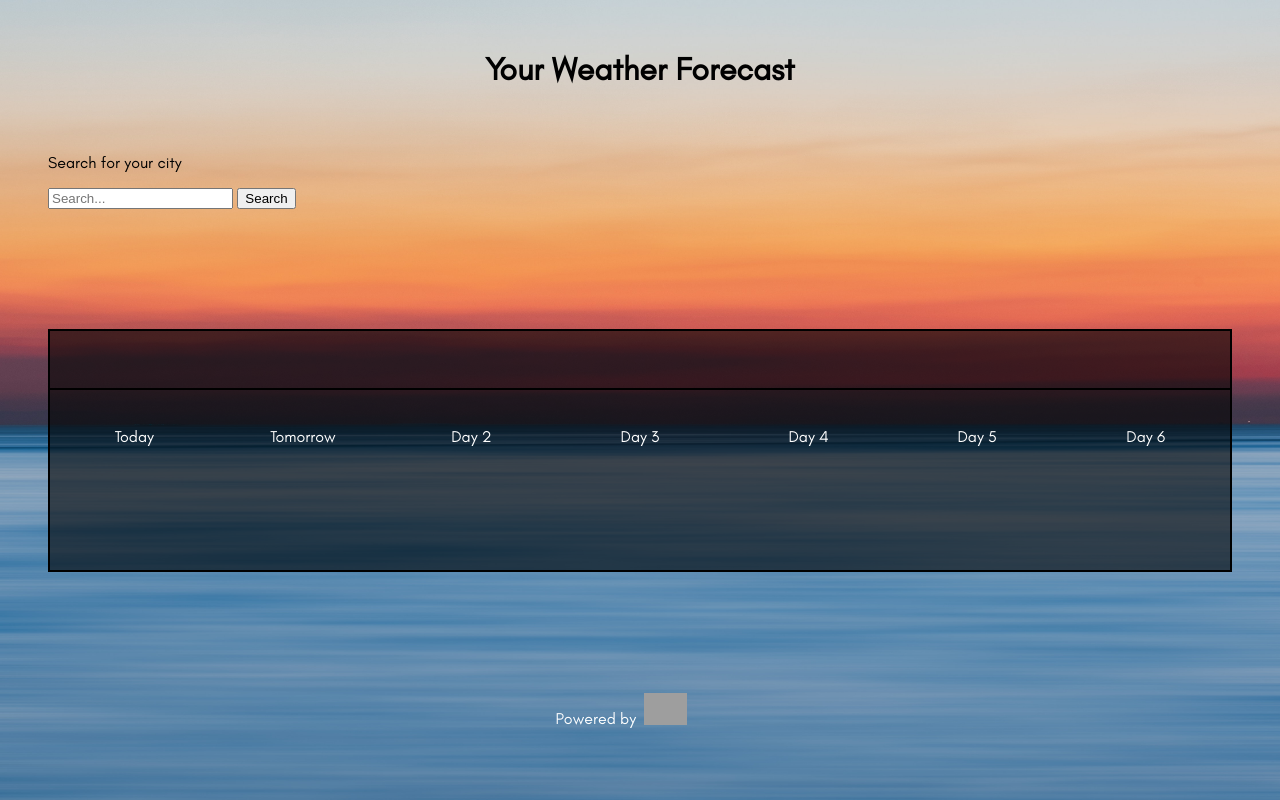
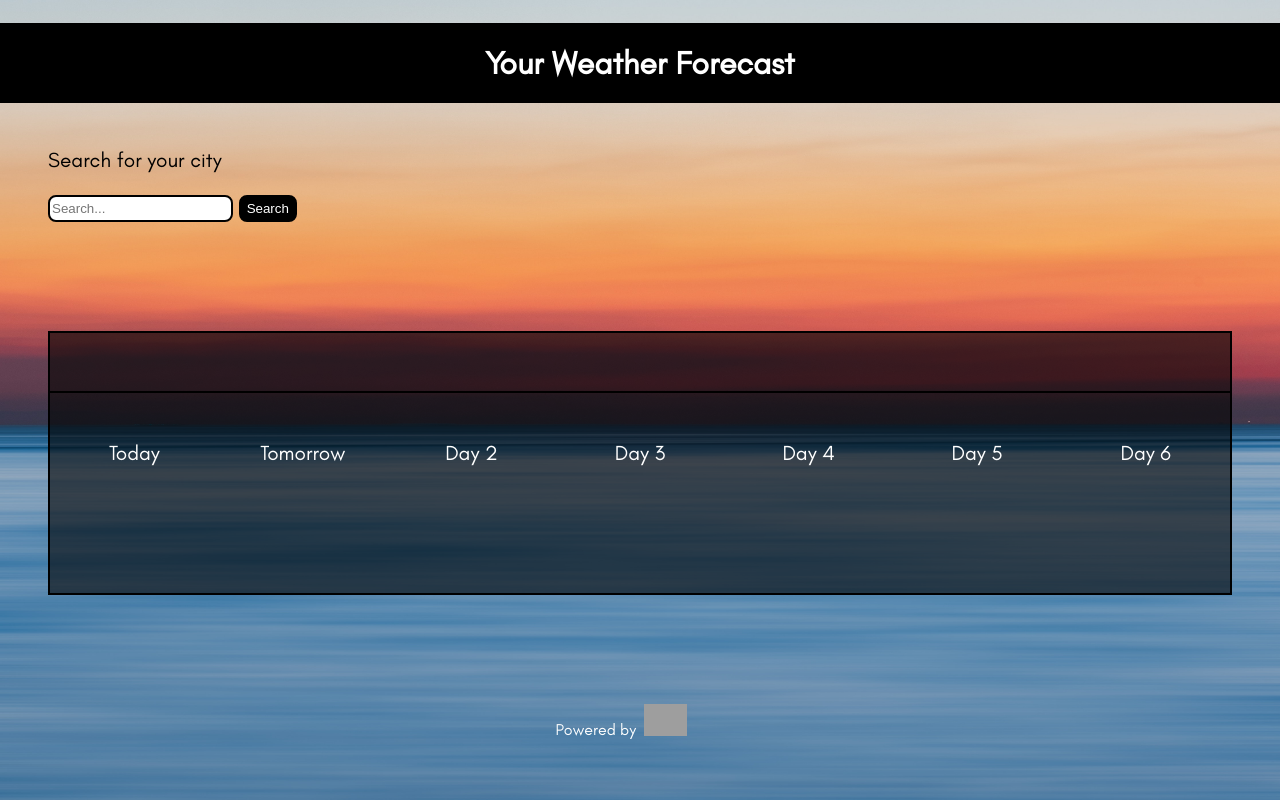
Before and after one commit to TylerWSchnabel/weather_app, a plain HTML site: page index.html in a window 1280 px wide. Drawn offline with Linux system fonts and the light colour scheme; no server answers; grey boxes are pictures that could not be loaded.

Commit message:
Added more style and degree symbols

```diff
--- a/index.html
+++ b/index.html
@@ -15,7 +15,7 @@
         <div class="searchContainer">
             <p class="searchHead">Search for your city</p>
             <input type="text" id="weatherSearch" placeholder="Search...">
-            <button type="button" id="weatherBtn" onclick="setCity()">Search</button>
+            <button type="button" id="weatherBtn" onclick="data.setCity()">Search</button>
         </div>
             <div id="weatherGrid">
             <h1 class="gridHead" id="gridHead"></h1>
--- a/index.js
+++ b/index.js
@@ -8,35 +8,30 @@ async function getWeather(){
     try {
         const response = await fetch('http://api.openweathermap.org/data/2.5/forecast?q='+city+'&appid=92df3df23b74efecfd8eb5b93886622f&units=imperial', {mode: 'cors'})
         const weekWeather = await response.json();
-
-        search.value = "";
-        console.log('Weeks Weather:');
-        console.log(weekWeather);
-        console.log(weekWeather.list[0].main.temp)
         displayWeather();
-        document.getElementById('gridHead').textContent = toTitleCase(city) + ", "+ weekWeather.city.country;
+        document.getElementById('gridHead').textContent = data.toTitleCase(city) + ", "+ weekWeather.city.country;
         function displayWeather(){
             for (let i =0; i<= 6; i++) {
                 let dayTemp = document.getElementById('day'+i+'Temp');
                 let dayIcon = document.getElementById('day'+i+'Icon');
                 let dayWeather = document.getElementById('day'+i+'Weather');
                 let dayHead = document.getElementById('day'+i+'Head');
-                getDay(i);
+                data.getDay(i);
                 let icon = "http://openweathermap.org/img/w/" + weekWeather.list[i].weather[0].icon + ".png";
                 dayHead.textContent = day;
-                dayTemp.textContent = weekWeather.list[i].main.temp;
+                dayTemp.textContent = weekWeather.list[i].main.temp.toFixed(1) + " \u2109";
                 dayIcon.src = icon;
-                dayWeather.textContent = toTitleCase(weekWeather.list[i].weather[0].description);
-
-
+                dayWeather.textContent = data.toTitleCase(weekWeather.list[i].weather[0].description);
             }
          }
-        weatherStatement.textContent = "Today's high is "+ weekWeather.list[0].main.temp_max +" and the low is "+ weekWeather.list[0].main.temp_min;
+        weatherStatement.textContent = "Today's high is "+ weekWeather.list[0].main.temp_max.toFixed(1) +" \u2109 and the low is "+ weekWeather.list[0].main.temp_min.toFixed(1) +" \u2109";
     } catch {
         alert("Try another city");
     }
+ };
 
- };
+
+ const data = (()=>{
 
     function getDay(start){
         const d = new Date();
@@ -70,15 +65,15 @@ async function getWeather(){
     function setCity(){
         city = search.value;
         getWeather();
-}
-function capitalize(string) {
-    return string.charAt(0).toUpperCase() + string.slice(1);
+        search.value = "";
     }
     function toTitleCase(str) {
         return str.replace(/\w\S*/g, function(txt){
             return txt.charAt(0).toUpperCase() + txt.substr(1).toLowerCase();
     });
     }
+    return {setCity, getDay, toTitleCase}
+})()
 
 getWeather();
 //weekWeather();
--- a/style.css
+++ b/style.css
@@ -20,11 +20,30 @@ main {
 .pageHead {
     align-self: center;
     justify-self: center;
-
+    background-color: black;
+    width: 100%;
+    color: white;
+    text-align: center;
 }
 
 .searchContainer {
     margin-left: 3rem;
+    font-size: 1.3rem;
+}
+
+#weatherSearch {
+    height: 1.3rem;
+    border-radius: 8px;
+    border: 2px solid black;
+}
+
+#weatherBtn{
+    background-color: black;
+    color: white;
+    height: 1.7rem;
+    border: 2px solid black;
+    border-radius: 8px;
+
 }
 
 
@@ -45,6 +64,11 @@ main {
     grid-column: 1 / span 7;
     border-bottom: 2px solid black;
     padding-bottom: 1rem;
+    font-size: 2.5rem;
+}
+
+.weatherCell{
+    font-size: 1.3rem;
 }
 
 .todaysWeather{
```
Lines whose indentation alone changed are shown as unchanged.
